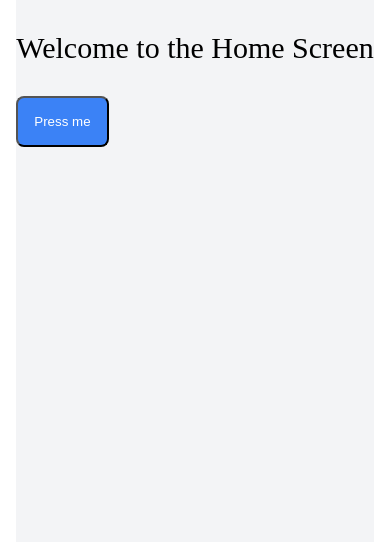
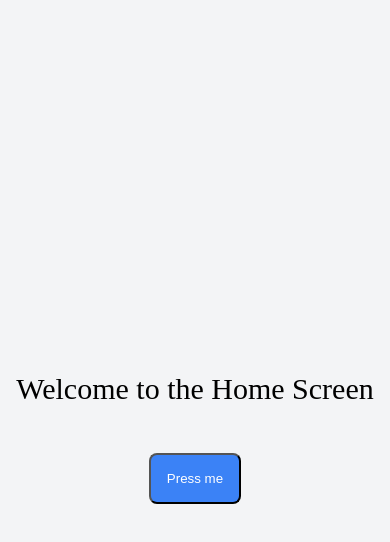
Before and after one commit to aojin/EcommerceApp, a React Native app: screen / in a window 390 px wide. Shown: the top 542 px of the page. Built offline with nearby package versions, Linux system fonts and the light colour scheme.

Commit message:
fix start.js to start.mjs

```diff
--- a/package.json
+++ b/package.json
@@ -3,10 +3,10 @@
   "version": "1.0.0",
   "main": "expo/AppEntry.js",
   "scripts": {
-    "start": "node start.js",
+    "start": "node start.mjs",
     "android": "npx @expo/cli start --android",
     "ios": "npx @expo/cli start --ios",
-    "web": "node start.js",
+    "web": "node start.mjs",
     "prepare": "husky install",
     "lint": "eslint . --ext .js,.jsx,.ts,.tsx"
   },
--- a/src/screens/HomeScreen.web.tsx
+++ b/src/screens/HomeScreen.web.tsx
@@ -2,7 +2,7 @@ import React from 'react';
 import Button from '../components/Button.web';
 
 const HomeScreen = () => (
-  <div className="flex-1 justify-center items-center bg-gray-100 h-screen">
+  <div className="flex w-full flex-col justify-center items-center bg-gray-100 h-screen gap-4">
     <p className="text-black text-3xl">Welcome to the Home Screen</p>
     <Button />
   </div>
--- a/start.js
+++ /dev/null
@@ -1,6 +0,0 @@
-/* eslint-disable @typescript-eslint/no-var-requires */
-const { loadEnvConfig } = require('@expo/webpack-config/env');
-const { resolve } = require('path');
-
-loadEnvConfig(resolve(__dirname, '..'));
-/* eslint-enable @typescript-eslint/no-var-requires */
```
Also changed, not shown: start.mjs (added, +9 -0 lines).
